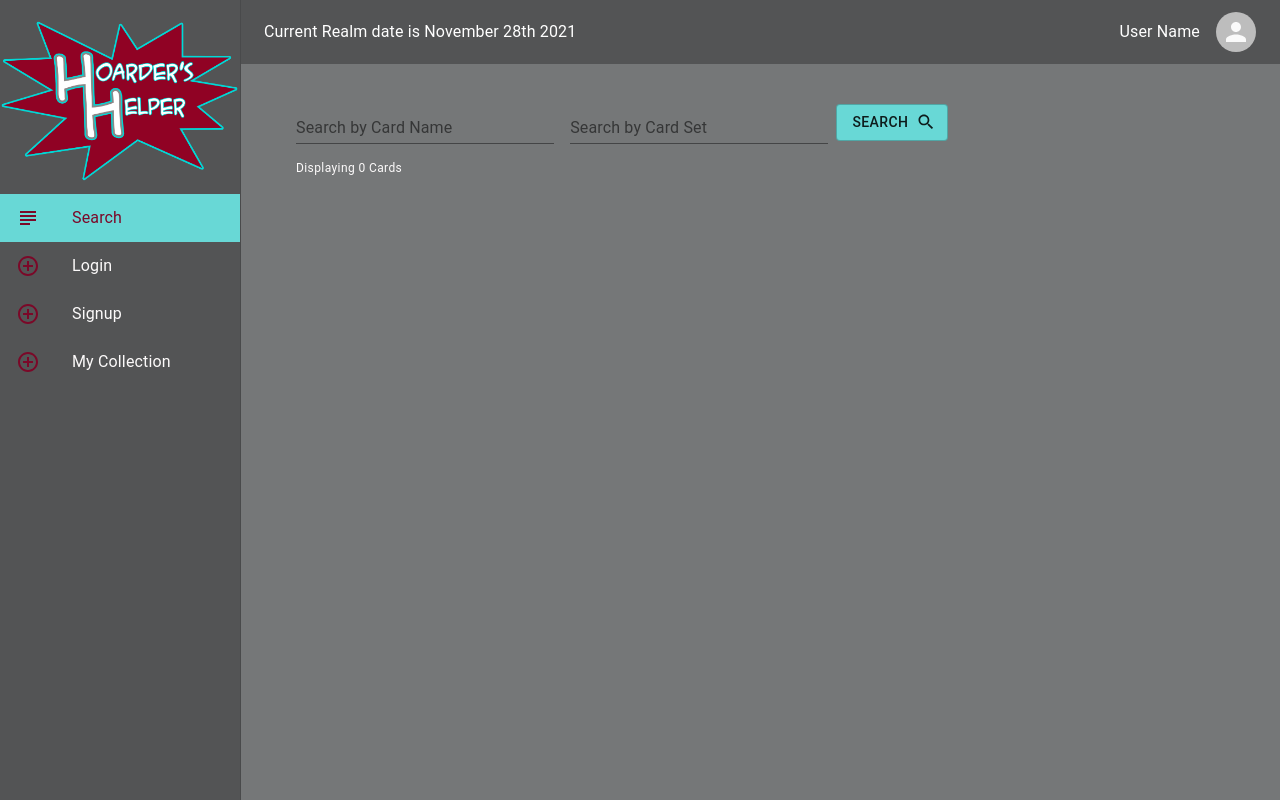
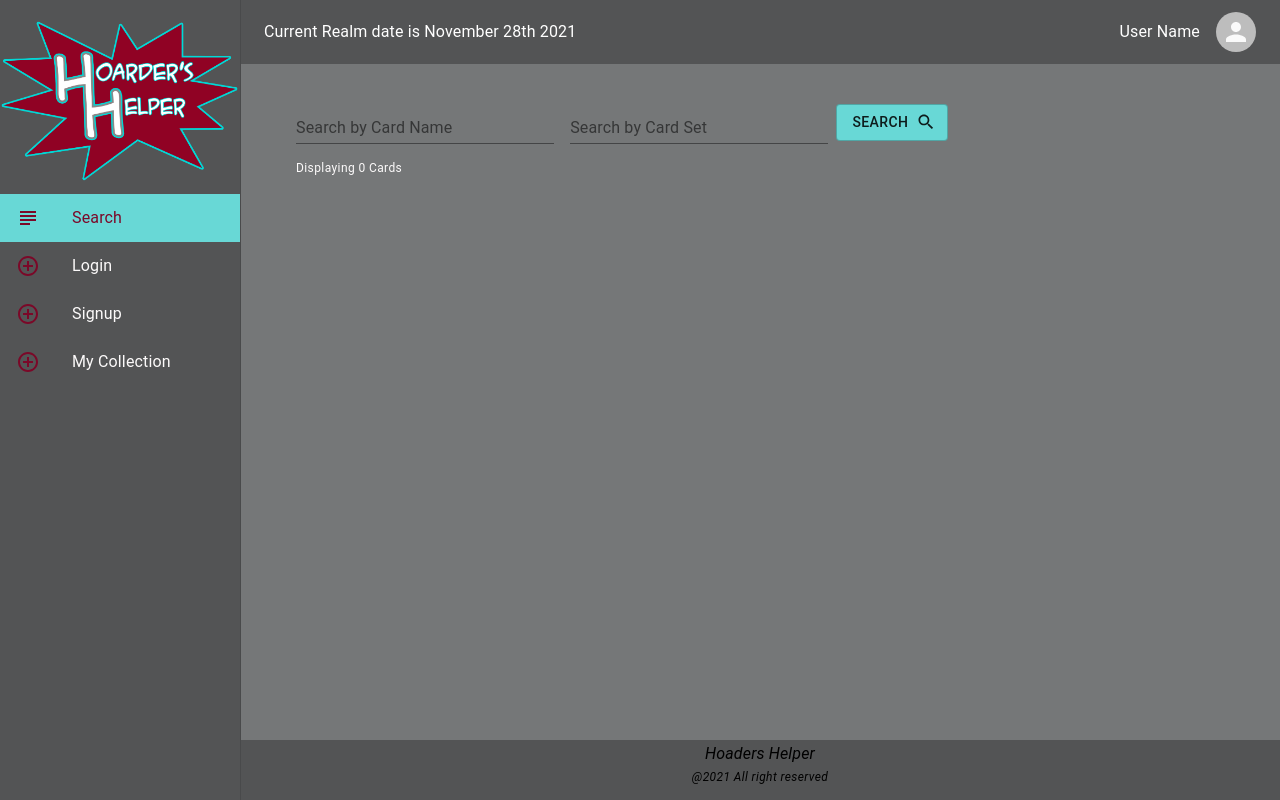
Before and after one commit to BerlicTheHunter/HoardersHelper, a React (Create React App) app in the folder client/: page / in a window 1280 px wide. Built offline with nearby package versions, Linux system fonts and the light colour scheme.

Commit message:
Updated the footer in the layout

```diff
--- a/client/src/components/Layout.js
+++ b/client/src/components/Layout.js
@@ -12,13 +12,13 @@ import AppBar from '@material-ui/core/AppBar'
 import Toolbar from '@material-ui/core/Toolbar'
 import { format } from 'date-fns'
 import Avatar from '@material-ui/core/Avatar'
-import Container from '@material-ui/core/Container';
-import HHLogo from '../image/hh_logo_test.png';
+//import Container from '@material-ui/core/Container'
+import HHLogo from '../image/hh_logo_test.png'
 
 
 const drawerWidth = 240
 const backgroundColor = '#535455'
-const backgroundMain ='#757778'
+const backgroundMain = '#757778'
 const textColor = '#FCFAFA'
 const accentBlue = '#68D8D6'
 const accentRed = '#7B0828'
@@ -73,7 +73,19 @@ const useStyles = makeStyles((theme) => {
     toolbar: theme.mixins.toolbar,
     avatar: {
       marginLeft: theme.spacing(2)
-    }
+    },
+    footBar: {
+      width: `calc(100% - ${drawerWidth}px)`,
+      marginLeft: drawerWidth,
+      background: backgroundColor,
+      position: 'fixed',
+      bottom: 0,
+      left: 0,
+      right: 0,
+      height: '60px',
+      fontStyle: 'italic',
+
+    },
   }
 })
 
@@ -119,7 +131,7 @@ export default function Layout({ children }) {
             Current Realm date is {format(new Date(), 'MMMM do Y')}
           </Typography>
           <Typography>User Name</Typography>
-          <Avatar className={classes.avatar}/>
+          <Avatar className={classes.avatar} />
         </Toolbar>
       </AppBar>
 
@@ -131,8 +143,8 @@ export default function Layout({ children }) {
         anchor="left"
       >
         <div className={classes.drawer} padding='10px'>
-                 <img src={HHLogo} alt="Hoarders Helper"  width='240' height='auto' margin='10'/>
-            </div>
+          <img src={HHLogo} alt="Hoarders Helper" width='240' height='auto' margin='10' />
+        </div>
 
 
         {/* links/list section */}
@@ -155,11 +167,24 @@ export default function Layout({ children }) {
       {/* main content */}
       <div className={classes.page}>
         <div className={classes.toolbar}></div>
-        { children }
+        {children}
       </div>
       <div>
       </div>
+
+      <div  align='center' >
+        <footer className={classes.footBar}>
+          <Typography variant="subtitle1">
+            Hoaders Helper
+          </Typography>
+          <Typography component="p" variant="caption">
+            @2021 All right reserved
+          </Typography>
+        </footer></div>
     </div>
+
+
+
 
   )
 }
```
Also changed, not shown: client/src/components/Footer.js (+42 -0 lines), 1 other file (tests, documents, lock files or other folders).
